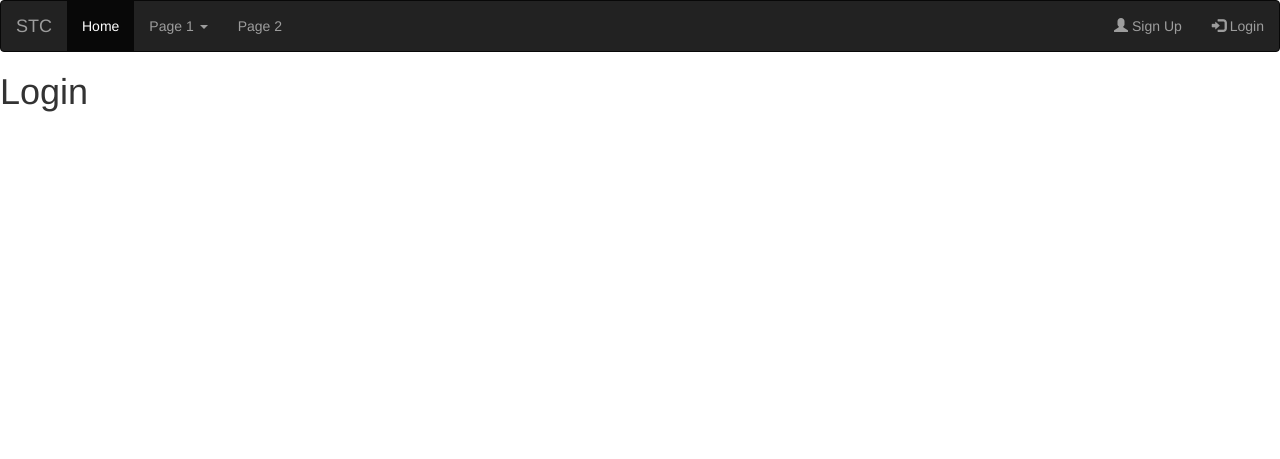
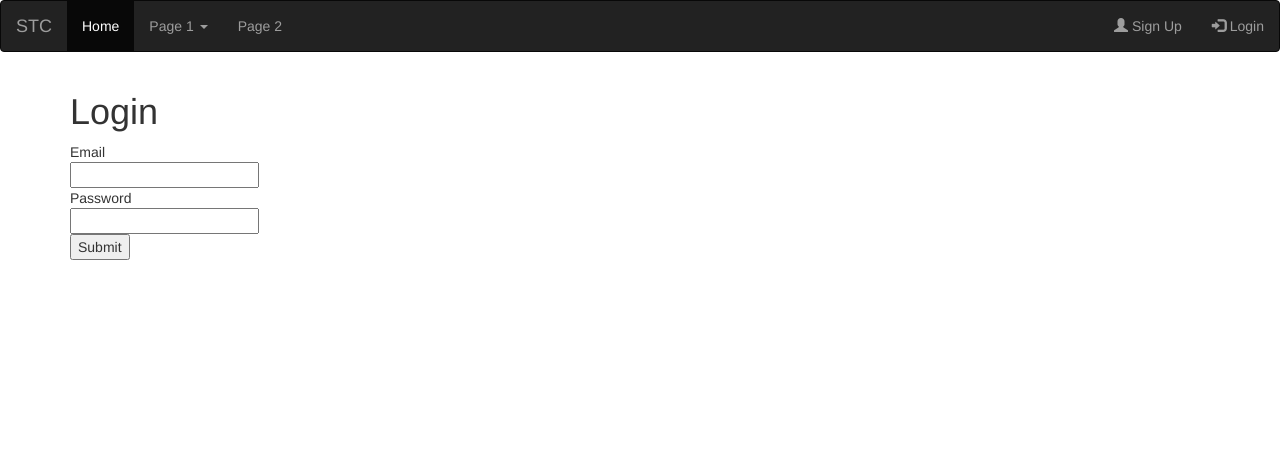
Before and after one commit to ArnoldBradshawUH/ScaffoldTraining, a PHP site: page /pages/login.php in a window 1280 px wide. Shown: the top 459 px of the page. Run offline with PHP 8.4, Linux system fonts and the light colour scheme; some libraries are stand-ins or nearby versions; some web fonts are replaced.

Commit message:
2018-07-26
Created Booking Training Page
Login Page
Logout Page
refine Registration Page

```diff
--- a/includes/header.php
+++ b/includes/header.php
@@ -1,3 +1,5 @@
+<?php session_start();?>
+
 <!DOCTYPE html>
 <html lang="en">
 <head>
--- /dev/null
+++ b/pages/booktraining.php
@@ -0,0 +1,3 @@
+<?php
+
+?>
--- a/pages/login.php
+++ b/pages/login.php
@@ -1,5 +1,51 @@
-<?php include "../includes/header.php";?>
+<?php include "../includes/header.php";
 
-	<h1> Login </h1>
+if ($_SERVER["REQUEST_METHOD"] == "POST") {
+
+	$email = $_POST["email"];
+	$pass = $_POST["pass"];
+
+	require "../scripts/db-connect.php";
+
+	$sql = "SELECT * FROM Student WHERE Email='$email' AND Pass = sha1('$pass')";
+
+	$result = mysqli_query($conn, $sql);
+
+	if (mysqli_num_rows($result) > 0) {
+		// output data of each row
+		while ($row = mysqli_fetch_assoc($result)) {
+
+			$_SESSION["UserID"] = $row["UserID"];
+			$_SESSION["FirstName"] = $row["FirstName"];
+			$_SESSION["LastName"] = $row["LastName"];
+
+			header("location:../index.php");
+
+		}
+	} else {
+		echo "0 results";
+	}
+
+}
+?>
+
+	<div class="container">
+
+		<h1> Login </h1>
+
+
+		<form action="login.php" method="post" accept-charset="utf-8">
+
+			Email <br>
+			<input type="text" name="email"> <br>
+			Password <br>
+			<input type="password" name="pass">
+			<br>
+			<input type="Submit" name="Login In">
+			<br>
+
+		</form>
+
+	</div>
 
 <?php include "../includes/footer.php";?>
--- a/pages/registration.php
+++ b/pages/registration.php
@@ -15,7 +15,7 @@ if ($_SERVER['REQUEST_METHOD'] == "POST") {
 
 	require "../scripts/db-connect.php";
 
-	$sql = "INSERT INTO `User` (`UserID`, `FirstName`, `LastName`, `StreetAddress`, `City`, `PhoneH`, `PhoneM`, `PhoneW`, `Sex`, `UserType`, `Email`, `Picture`, `Pass`, `ScreenName`) VALUES (NULL, '$first_name', '$last_name', '$streetAddress', '$city', '$phone_home', '$phone_mobile', '$phone_work', '', '', '$email', '', sha1('$pass'), '$screenName');";
+	$sql = "INSERT INTO `Student` (`UserID`, `FirstName`, `LastName`, `StreetAddress`, `City`, `PhoneH`, `PhoneM`, `PhoneW`, `Sex`, `UserType`, `Email`, `Picture`, `Pass`, `ScreenName`) VALUES (NULL, '$first_name', '$last_name', '$streetAddress', '$city', '$phone_home', '$phone_mobile', '$phone_work', '', '', '$email', '', sha1('$pass'), '$screenName');";
 
 	if (mysqli_query($conn, $sql)) {
 		echo "New record created successfully";
@@ -61,7 +61,7 @@ if ($_SERVER['REQUEST_METHOD'] == "POST") {
 		<input type="text" name="email"><br>
 
 		Password <br>
-		<input type="text" name="pass"><br>
+		<input type="password" name="pass"><br>
 
 		Username <br>
 		<input type="text" name="screenName"><br>
```
Also changed, not shown: index.php (+6 -1 lines), pages/logout.php (added, +10 -0 lines).
